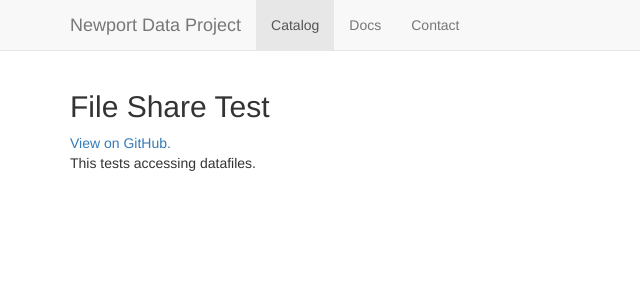
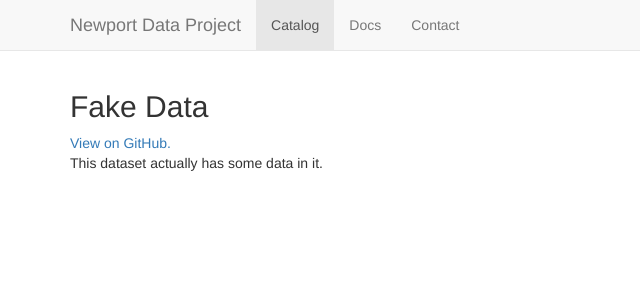
Before and after one commit to NewportDataProject/data, a Jekyll site: the page built from _datasets/test3/index.md, in a window 1280 px wide. Shown: the top 300 px of the page, without its empty margins (0-640 px from the left). Built offline with Jekyll 4.4.1, drawn with Linux system fonts in a browser that asks for light colours; nearby versions of some CDN libraries.

Commit message:
Update index.md

```diff
--- a/_datasets/test3/index.md
+++ b/_datasets/test3/index.md
@@ -1,6 +1,6 @@
 ---
 layout: dataset
-title: File Share Test
-description: This tests accessing datafiles.
+title: Fake Data
+description: This dataset actually has some data in it.
 datafile: test3.csv
 ---
```
